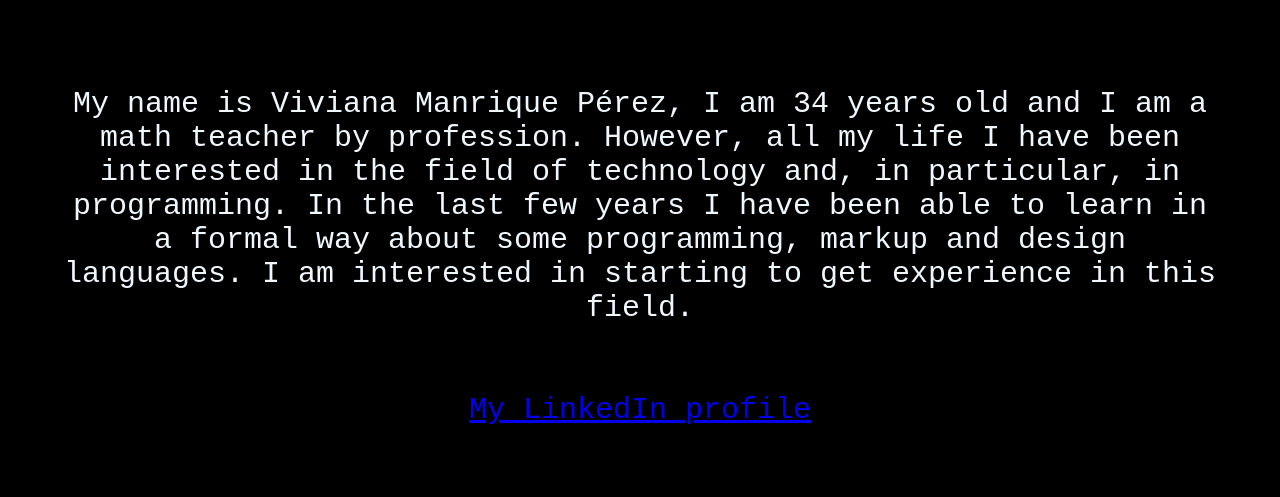
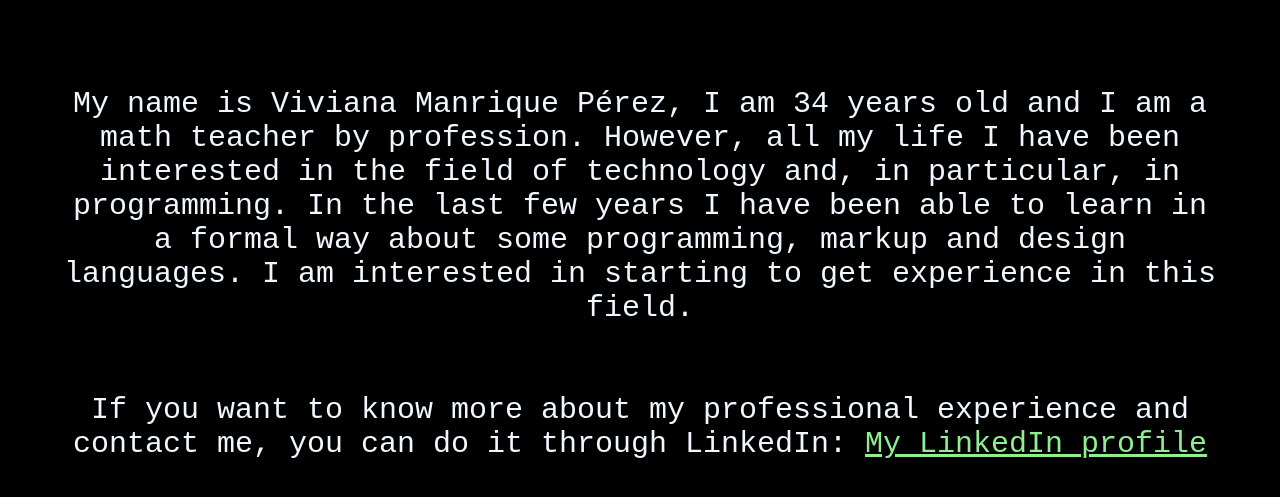
Before and after one commit to VivianaManriqueP/Viviana, a plain HTML site: page PersonalInformation.html in a window 1280 px wide. Shown: the part 103-600 px from the top of the page. Drawn offline with Linux system fonts and the light colour scheme.

Commit message:
Actualización PersonalInformation

```diff
--- a/PersonalInformation.html
+++ b/PersonalInformation.html
@@ -13,6 +13,6 @@
         </a>
         Personal Information
     </header>
-    <p class="presentation">My name is Viviana Manrique Pérez, I am 34 years old and I am a math teacher by profession. However, all my life I have been interested in the field of technology and, in particular, in programming. In the last few years I have been able to learn in a formal way about some programming, markup and design languages. I am interested in starting to get experience in this field. <br> <br> <br> <a href="https://www.linkedin.com/in/viviana-manrique-p%C3%A9rez-03b5a0186/">My LinkedIn profile</a> </p>
+    <p class="presentation">My name is Viviana Manrique Pérez, I am 34 years old and I am a math teacher by profession. However, all my life I have been interested in the field of technology and, in particular, in programming. In the last few years I have been able to learn in a formal way about some programming, markup and design languages. I am interested in starting to get experience in this field. <br> <br> <br> If you want to know more about my professional experience and contact me, you can do it through LinkedIn: <a class="EnlaceLinkedIn" href="https://www.linkedin.com/in/viviana-manrique-p%C3%A9rez-03b5a0186/">My LinkedIn profile</a> </p>
 </body>
 </html>
--- a/styles2.css
+++ b/styles2.css
@@ -83,3 +83,5 @@ header {
     font-size: 30px;
     padding: 60px;
 }
+
+.EnlaceLinkedIn{color: lightgreen;}
```
